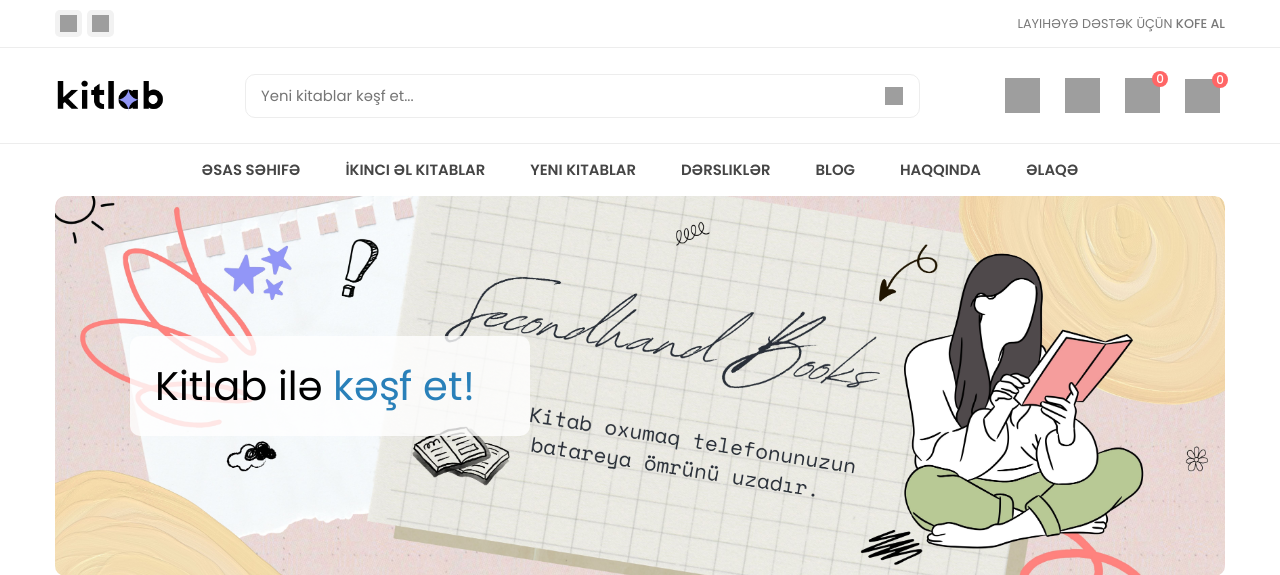
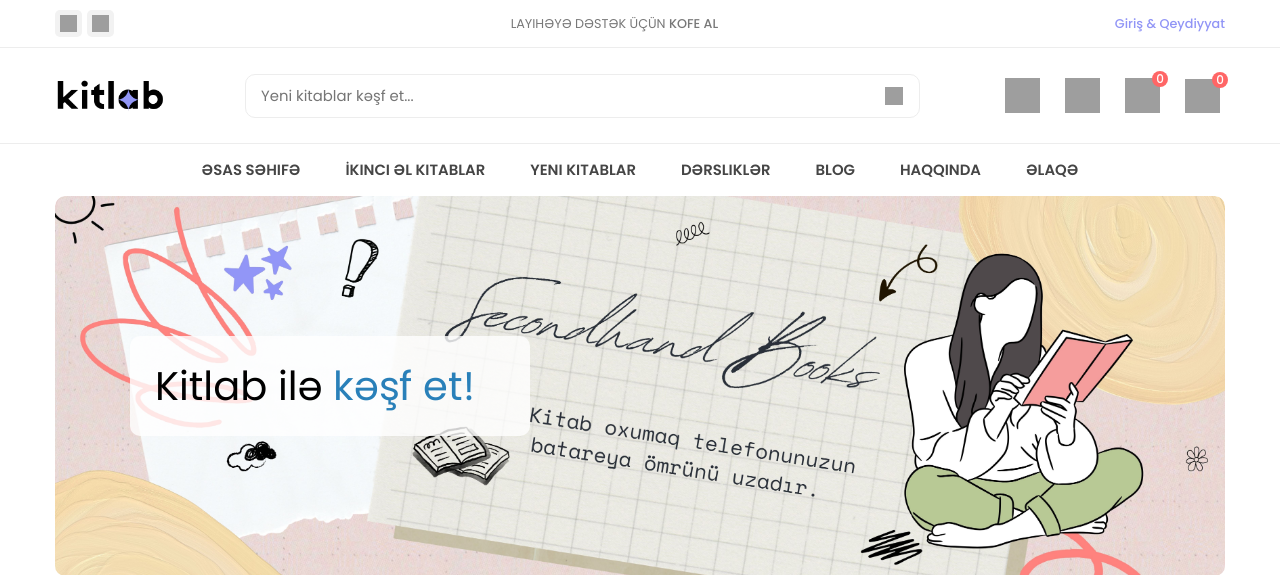
Before and after one commit to sohretaga/kitlab, a Django app: page / in a window 1280 px wide. Shown: the top 575 px of the page. Run offline with Django 5.2, Linux system fonts and the light colour scheme; data that the repository does not hold is empty; grey boxes are pictures that could not be loaded.

Commit message:
auth logout

```diff
--- a/core/settings.py
+++ b/core/settings.py
@@ -131,5 +131,5 @@ MEDIA_URL = '/media/'
 
 DEFAULT_AUTO_FIELD = 'django.db.models.BigAutoField'
 
-LOGIN_URL = '/auth'
+LOGIN_URL = '/auth/'
 LOGIN_REDIRECT_URL = '/'
--- a/static/css/app.css
+++ b/static/css/app.css
@@ -979,6 +979,12 @@ body::-webkit-scrollbar-thumb:hover { background: hsl(0, 0%, 70%); }
   font-size: var(--fs-9);
   font-weight: var(--weight-500);
   text-transform: capitalize;
+}
+
+.auth-btn {
+  color: var(--salmon-pale-purple);
+  font-size: var(--fs-9);
+  font-weight: var(--weight-500);
 }
 
 
--- a/templates/base.html
+++ b/templates/base.html
@@ -177,6 +177,18 @@
                     </p>
                 </div>
 
+                <div class="header-top-actions">
+
+                    {% if user.is_authenticated %}
+                    <form action="{% url 'logout' %}" method="post">
+                        {% csrf_token %}
+                        <button type="submit" class="auth-btn">Çıxış et</button>
+                    </form>
+                    {% else %}
+                    <a href="{% url 'auth' %}" class="auth-btn">Giriş & Qeydiyyat</a>
+                    {% endif %}
+
+                </div>
 
             </div>
 
--- a/users/urls.py
+++ b/users/urls.py
@@ -4,6 +4,7 @@ from . import views
 from django.contrib.auth.views import LogoutView
 
 urlpatterns = [
-    path('', views.CustomLoginView.as_view(), name='login'),
-    path('logout/', LogoutView.as_view(next_page='/'), name='logout')
+    path('', views.AuthView.as_view(), name='auth'),
+    path('login', views.CustomLoginView.as_view(), name='login'),
+    path('logout', LogoutView.as_view(next_page='/'), name='logout')
 ]
--- a/users/views.py
+++ b/users/views.py
@@ -1,10 +1,13 @@
 from django.contrib.auth.views import LoginView
+from django.views.generic import TemplateView
+from .mixins import LogoutRequiredMixin
 
 # Create your views here.
 
-class CustomLoginView(LoginView):
+class AuthView(LogoutRequiredMixin, TemplateView):
     template_name = 'authenticate.html'
 
+class CustomLoginView(LoginView):
     def get_redirect_url(self) -> str:
         next_url = self.request.GET.get('next')
         if next_url:
```
Also changed, not shown: users/mixins.py (added, +10 -0 lines).
